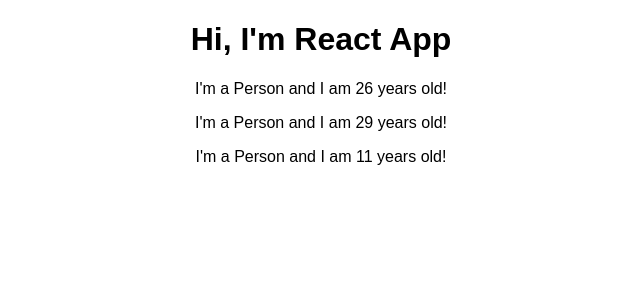
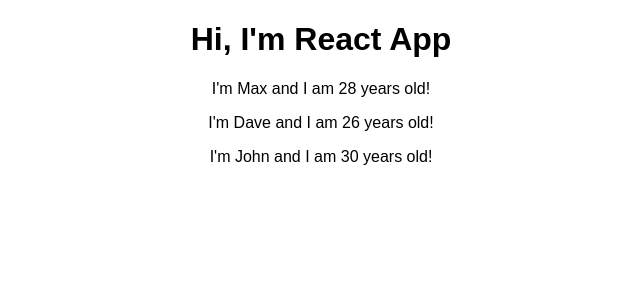
Before and after one commit to diwakarsharma95/React-Complete-Guide, a React (Create React App) app: page / in a window 1280 px wide. Shown: the top 300 px of the page, without its empty margins (319-959 px from the left). Built offline with nearby package versions, Linux system fonts and the light colour scheme.

Commit message:
Working with Props

```diff
--- a/src/App.js
+++ b/src/App.js
@@ -7,9 +7,11 @@
 		return (
 			<div className='App'>
 				<h1>Hi, I'm React App</h1>
-				<Person></Person>
-				<Person></Person>
-				<Person></Person>
+				<Person name={'Max'} age={28}></Person>
+				<Person name={'Dave'} age={26}>
+					My Hobbies: Racing
+				</Person>
+				<Person name={'John'} age={30}></Person>
 			</div>
 		);
 	}
--- a/src/Person/Person.js
+++ b/src/Person/Person.js
@@ -1,7 +1,11 @@
 import React from 'react';
 
-const person = () => {
-	return <p>I'm a Person and I am {Math.floor(Math.random() * 30)} years old!</p>;
+const person = (props) => {
+	return (
+		<p>
+			I'm {props.name} and I am {props.age} years old!
+		</p>
+	);
 };
 
 export default person;
```
